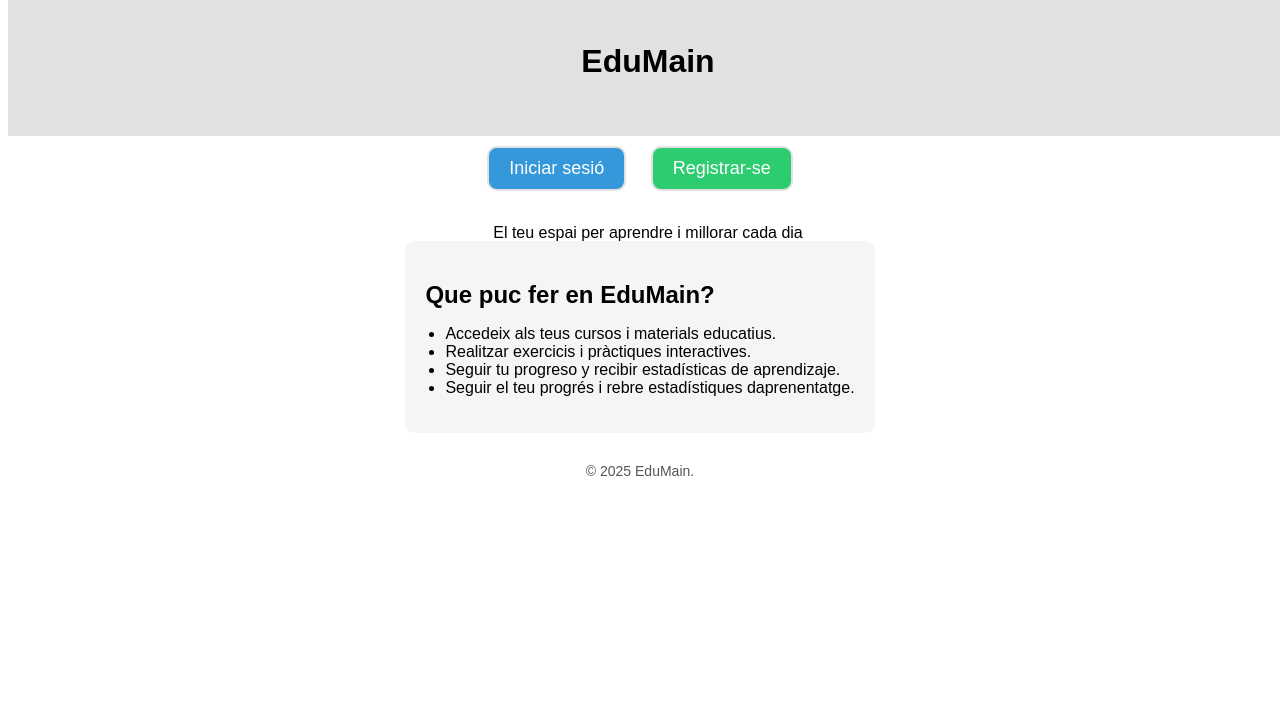
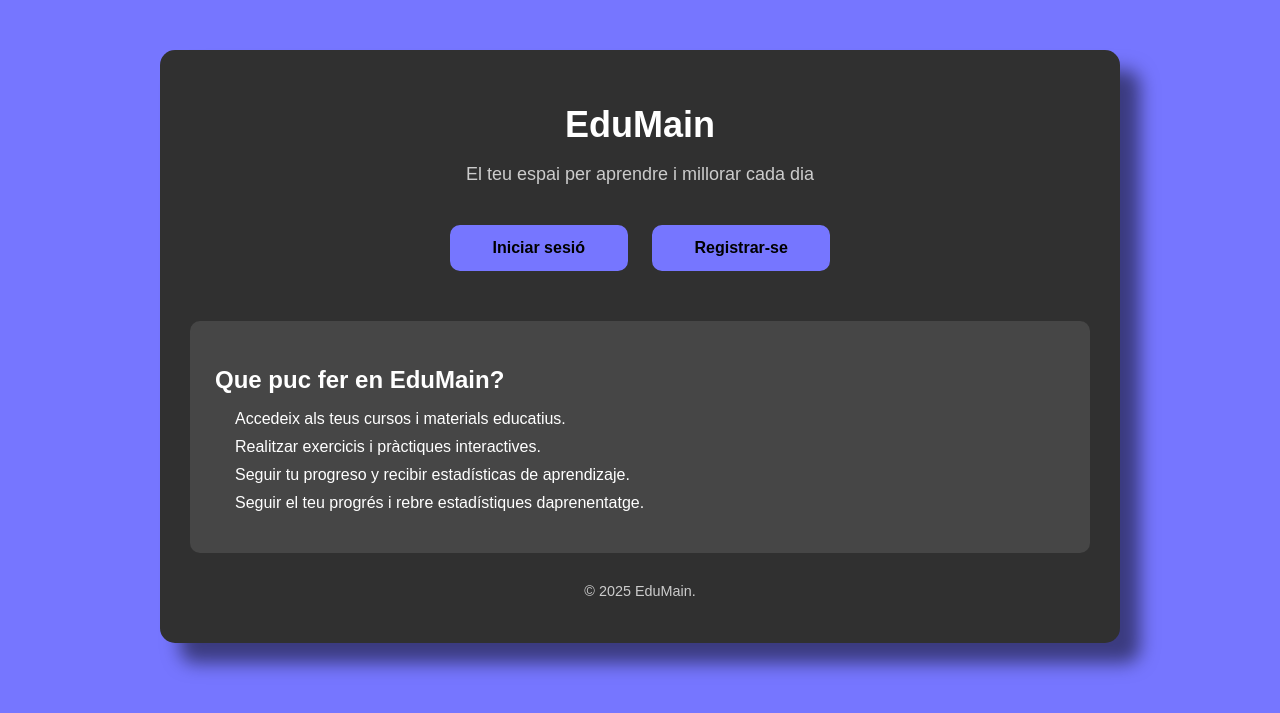
Before and after one commit to sebastianrevelo100-eng/Sintesis2, a PHP site: page / in a window 1280 px wide. Shown: the top 713 px of the page. Run offline with PHP 8.4, Linux system fonts and the light colour scheme.

Commit message:
Actualizacion city boy

```diff
--- a/index.css
+++ b/index.css
@@ -1,104 +1,87 @@
-/* ===== Estilos para la página de inicio - estilo EduMain ===== */
+/* Fondo y tipografía general */
+body {
+    background-color: rgb(118, 118, 255);
+    font-family: Arial, Helvetica, sans-serif;
+    margin: 0;
+    padding: 0;
+    color: #fff;
+}
 
-/* Body y fondo */
-body {
-    background-color: white;
-    font-family: Arial, Helvetica, sans-serif;
+/* Contenedor principal */
+.container {
+    width: 90%;
+    max-width: 900px;
+    margin: 50px auto;
+    padding: 30px;
+    background-color: rgb(48, 48, 48);
+    border-radius: 15px;
     text-align: center;
+    box-shadow: 20px 20px 18px rgba(0, 0, 0, 0.5);
 }
 
 /* Header */
-header {
-    background-color: rgb(225, 225, 225);
-    height: 150px;
-    width: 100vw;
-    margin-top: -35px;
-    line-height: 150px; /* centra verticalmente el texto */
+header h1.eduMain {
+    font-size: 36px;
+    margin-bottom: 10px;
+    color: #ffffff;
 }
 
-/* Título principal */
-.eduMain {
-    font-size: 32px;
-    font-weight: bold;
-    color: #000000;
+header p.tagline {
+    font-size: 18px;
+    color: #ccc;
+    margin-bottom: 30px;
 }
 
-/* Botones - estilo general */
-.button {
-    font-family: Arial, Helvetica, sans-serif;
-    font-size: large;
-    text-decoration: none;
-    color: #000000;
-    border-radius: 10px;
-    border: 2px solid rgb(225, 225, 225);
-    padding: 10px 20px;
-    background-color: rgb(225, 225, 225);
-    transition: 0.5s;
-    display: inline-block;
-    margin: 10px;
+/* Botones de navegación */
+.button-container {
+    margin-bottom: 40px;
 }
 
-/* Hover para todos los botones */
-.button:hover {
-    background-color: rgb(188, 187, 255);
+.button {
+    display: inline-block;
+    width: 150px;
+    padding: 12px;
+    margin: 10px;
+    border-radius: 10px;
+    border: 2px solid rgb(118, 118, 255);
+    background-color: rgb(118, 118, 255);
+    color: #000;
+    font-weight: bold;
+    text-decoration: none;
+    cursor: pointer;
+    transition: 0.3s;
 }
 
-/* Botones específicos con colores distintos */
-.iniciodesesion {
-    background-color: rgb(52, 152, 219); /* azul */
-    color: white;
+.button:hover {
+    background-color: rgb(48, 48, 48);
+    color: #fff;
 }
 
-.loginButton:hover {
-    background-color: rgb(41, 128, 185);
-}
-
-.registrarse {
-    background-color: rgb(46, 204, 113); /* verde */
-    color: white;
-}
-
-.registrarse:hover {
-    background-color: rgb(39, 174, 96);
-}
-
-.acceder {
-    background-color: rgb(241, 196, 15); /* amarillo */
-    color: #333;
-}
-
-.acceder:hover {
-    background-color: rgb(212, 172, 13);
-}
-
-/* Sección de funciones */
+/* Sección características */
 .Caracteristicas {
-    margin-top: 40px;
-    background-color: rgb(245, 245, 245);
-    padding: 20px;
+    background-color: rgb(70, 70, 70);
+    padding: 25px;
     border-radius: 10px;
-    display: inline-block;
     text-align: left;
+    margin-bottom: 30px;
 }
 
 .Caracteristicas h2 {
-    font-size: 24px;
     margin-bottom: 15px;
 }
 
 .Caracteristicas ul {
-    list-style-type: disc;
+    list-style: none;
     padding-left: 20px;
 }
 
-.features li {
+.Caracteristicas ul li {
     margin-bottom: 10px;
-    font-size: 16px;
 }
 
 /* Footer */
 footer {
     margin-top: 30px;
-    font-size: 14px;
-    color: #555;
+    font-size: 0.9rem;
+    color: #ccc;
 }
--- a/php/login.php
+++ b/php/login.php
@@ -14,7 +14,7 @@ if(isset($_POST['correo']) && isset($_POST['contraseña'])) {
     if($result->num_rows > 0) {
         $row = $result->fetch_assoc();
 
-        if(password_verify($contraseña, $row['contraseña'])) {
+        if(($contraseña == $row['contraseña'])) {
             // Guardar datos del usuario en la sesión
             $_SESSION['id'] = $row['id'];
             $_SESSION['nombre'] = $row['nombre'];
--- a/register.css
+++ b/register.css
@@ -34,12 +34,6 @@ body {
     font-size: 28px;
     color: #ffffff;
 }
-
-.textoRegistro:hover{
-    transition: 0.2s;
-    transform: scale(1.2);
-}
-
 
 .inputNombre{
     width: 90%;
```
Also changed, not shown: login.html (+5 -4 lines), mainPage.php (+8 -4 lines), php/register.php (+13 -7 lines), register.html (+5 -4 lines), index.html (line endings or trailing spaces).
